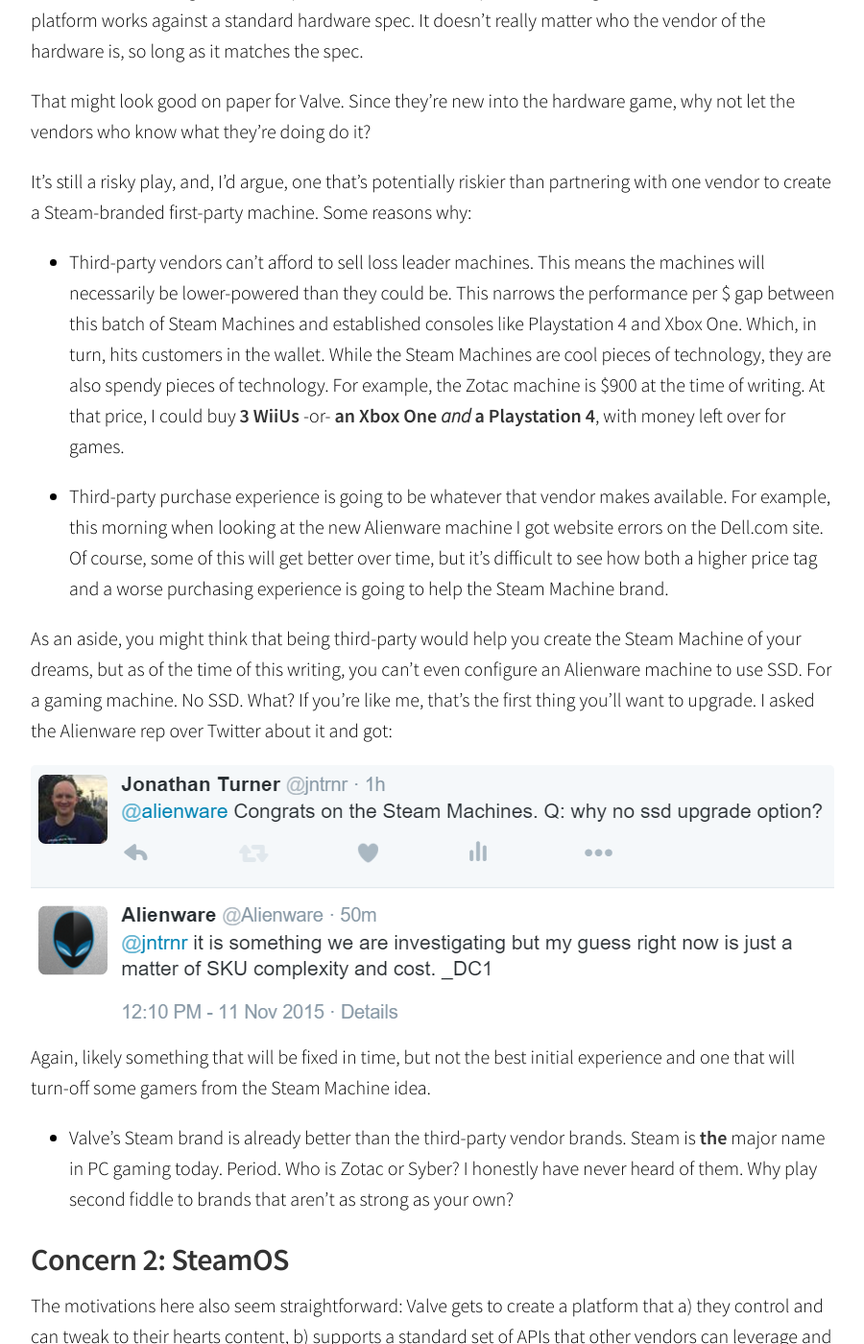
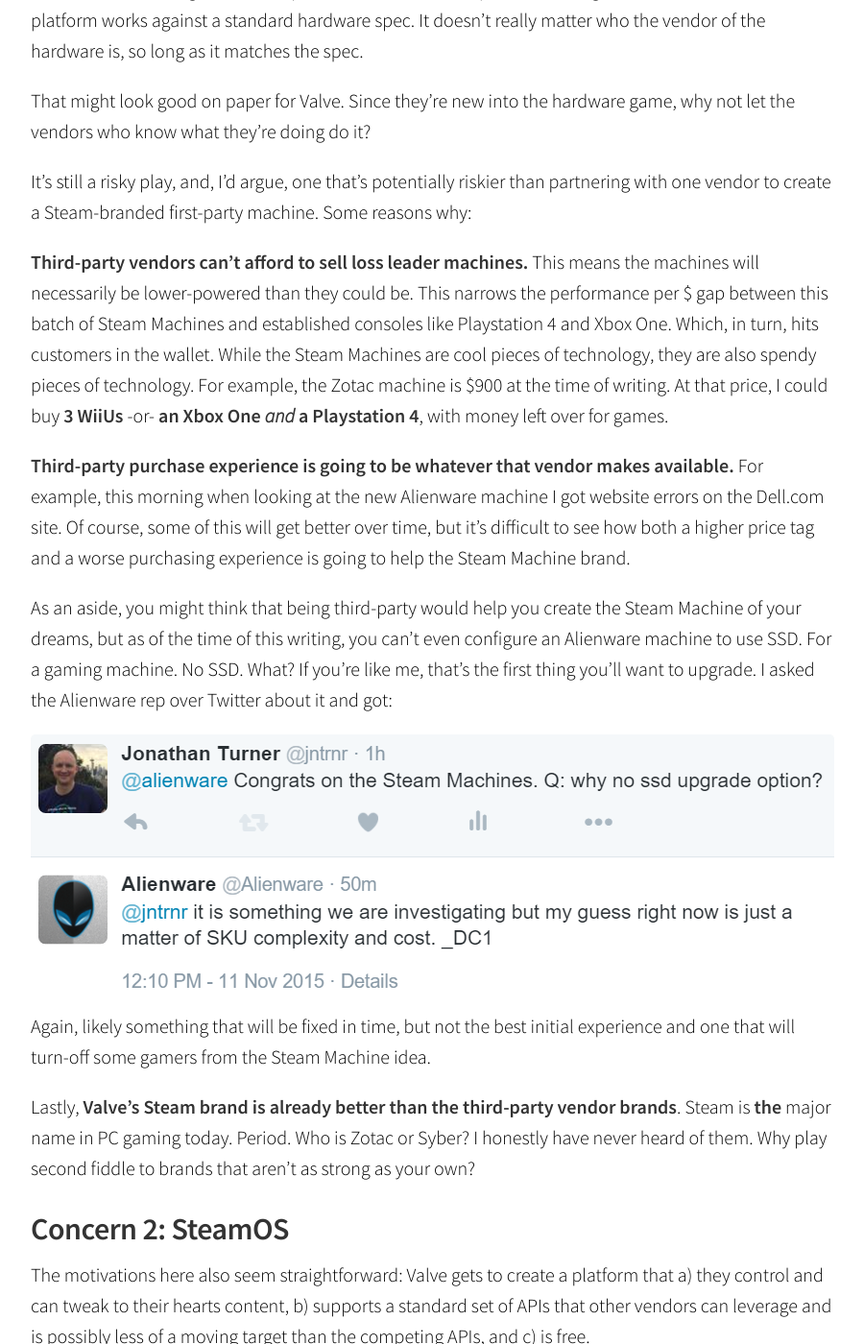
Before and after one commit to sophiajt/jntrnr.github.io, a Jekyll site: the page built from _posts/2015-11-11-steam-machines.md, in a window 1280 px wide and 1400 px high, scrolled down 2755 px. Shown: the whole window at 96% size, without its empty margins (188-1088 px from the left). Built offline with Jekyll 4.4.1, drawn with Linux system fonts in a browser that asks for light colours; Markdown is read by kramdown in place of the engine named in the settings.

Commit message:
Update 2015-11-11-steam-machines.md

```diff
--- a/_posts/2015-11-11-steam-machines.md
+++ b/_posts/2015-11-11-steam-machines.md
@@ -43,9 +43,9 @@
 
 It's still a risky play, and, I'd argue, one that's potentially riskier than partnering with one vendor to create a Steam-branded first-party machine.  Some reasons why:
 
-* Third-party vendors can't afford to sell loss leader machines.  This means the machines will necessarily be lower-powered than they could be.  This narrows the performance per $ gap between this batch of Steam Machines and established consoles like Playstation 4 and Xbox One.  Which, in turn, hits customers in the wallet.  While the Steam Machines are cool pieces of technology, they are also spendy pieces of technology.  For example, the Zotac machine is $900 at the time of writing.  At that price, I could buy **3 WiiUs** -or- **an Xbox One *and* a Playstation 4**, with money left over for games.
+**Third-party vendors can't afford to sell loss leader machines.**  This means the machines will necessarily be lower-powered than they could be.  This narrows the performance per $ gap between this batch of Steam Machines and established consoles like Playstation 4 and Xbox One.  Which, in turn, hits customers in the wallet.  While the Steam Machines are cool pieces of technology, they are also spendy pieces of technology.  For example, the Zotac machine is $900 at the time of writing.  At that price, I could buy **3 WiiUs** -or- **an Xbox One *and* a Playstation 4**, with money left over for games.
 
-* Third-party purchase experience is going to be whatever that vendor makes available.  For example, this morning when looking at the new Alienware machine I got website errors on the Dell.com site.  Of course, some of this will get better over time, but it's difficult to see how both a higher price tag and a worse purchasing experience is going to help the Steam Machine brand.
+**Third-party purchase experience is going to be whatever that vendor makes available.**  For example, this morning when looking at the new Alienware machine I got website errors on the Dell.com site.  Of course, some of this will get better over time, but it's difficult to see how both a higher price tag and a worse purchasing experience is going to help the Steam Machine brand.
 
 As an aside, you might think that being third-party would help you create the Steam Machine of your dreams, but as of the time of this writing, you can't even configure an Alienware machine to use SSD.  For a gaming machine.  No SSD.  What?  If you're like me, that's the first thing you'll want to upgrade.  I asked the Alienware rep over Twitter about it and got:
 
@@ -53,7 +53,7 @@
 
 Again, likely something that will be fixed in time, but not the best initial experience and one that will turn-off some gamers from the Steam Machine idea.
 
-* Valve's Steam brand is already better than the third-party vendor brands.  Steam is **the** major name in PC gaming today.  Period.  Who is Zotac or Syber?  I honestly have never heard of them.  Why play second fiddle to brands that aren't as strong as your own?
+Lastly, **Valve's Steam brand is already better than the third-party vendor brands**.  Steam is **the** major name in PC gaming today.  Period.  Who is Zotac or Syber?  I honestly have never heard of them.  Why play second fiddle to brands that aren't as strong as your own?
 
 ## Concern 2: SteamOS
 
```
